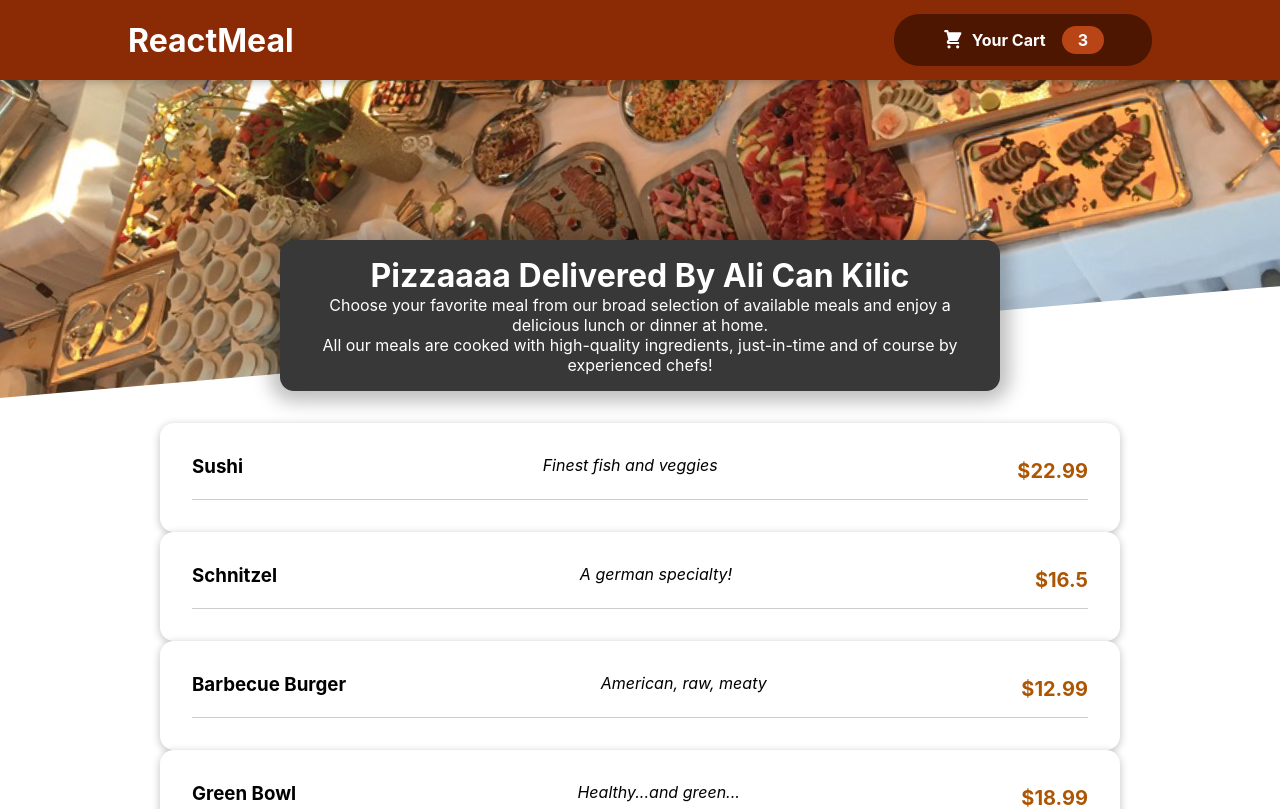
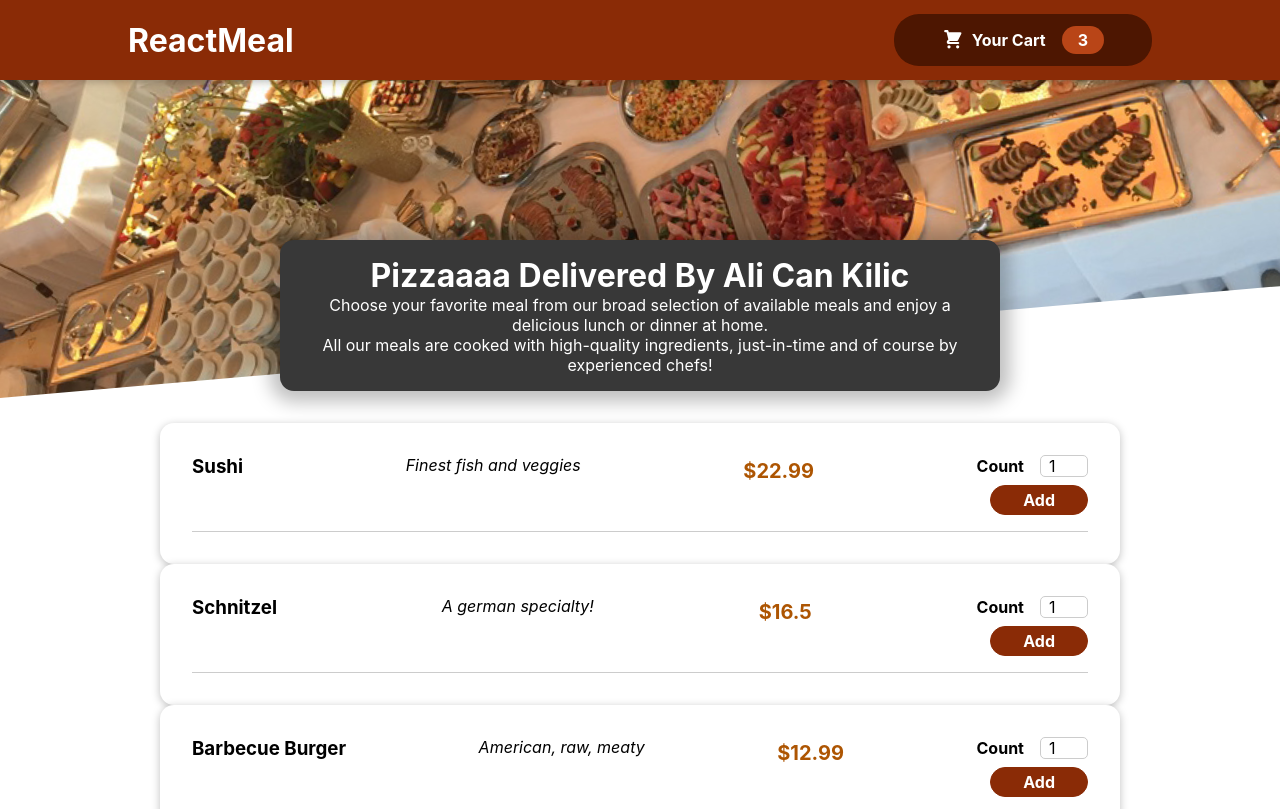
Before and after one commit to alicankilic/ReactPizza, a React (Create React App) app: page / in a window 1280 px wide. Shown: the top 809 px of the page. Built offline with nearby package versions, Linux system fonts and the light colour scheme.

Commit message:
Added Card, InputField and modified some code

```diff
--- a/src/components/Layout/Card/Card.js
+++ b/src/components/Layout/Card/Card.js
@@ -4,12 +4,12 @@ import MealItem from "./MealItem";
 
 const Card = (props) => {
 
-    const {name,description,price} = props;
+    const {name,description,price,id} = props;
 
 
     return (
         <div className={styles.card}>
-            <MealItem name={name} description={description} price={price} />
+            <MealItem name={name} description={description} price={price} id={id}/>
         </div>
     );
 }
--- /dev/null
+++ b/src/components/Layout/Card/Input.module.css
@@ -0,0 +1,18 @@
+.input {
+    display: flex;
+    align-items: center;
+    margin-bottom: 0.5rem;
+  }
+
+  .input label {
+    font-weight: bold;
+    margin-right: 1rem;
+  }
+
+  .input input {
+    width: 3rem;
+    border-radius: 5px;
+    border: 1px solid #ccc;
+    font: inherit;
+    padding-left: 0.5rem;
+  }
--- a/src/components/Layout/Card/MealItem.js
+++ b/src/components/Layout/Card/MealItem.js
@@ -1,12 +1,27 @@
-import React from "react";
+import React, {useState} from "react";
 import Styles from "./MealItem.module.css";
+import Styles2 from "./Input.module.css";
+import Styles3 from "./MealItemForm.module.css";
 
 const MealItem = (props) => {
+
+
+  const [inputVal,setInputVal] = useState(1);
+
+  const inputHandler = () => setInputVal(inputVal+1);
+
   return (
     <div className={Styles.meal}>
       <h3>{props.name}</h3>
       <span className={Styles.description}>{props.description}</span>
       <span className={Styles.price}>{`$${props.price}`}</span>
+      <form className={Styles3.form}>
+        <div className={Styles2.input}>
+         <label htmlFor={props.id}>Count</label>
+         <input id={props.id} type="number" min="1" max="5" defaultValue="1" value={inputVal}/>
+        </div>
+        <button type="button" onClick={inputHandler}>Add</button>
+      </form>
     </div>
   );
 };
--- /dev/null
+++ b/src/components/Layout/Card/MealItemForm.module.css
@@ -0,0 +1,20 @@
+.form {
+    text-align: right;
+  }
+
+  .form button {
+    font: inherit;
+    cursor: pointer;
+    background-color: #8a2b06;
+    border: 1px solid #8a2b06;
+    color: white;
+    padding: 0.25rem 2rem;
+    border-radius: 20px;
+    font-weight: bold;
+  }
+
+  .form button:hover,
+  .form button:active {
+    background-color: #641e03;
+    border-color: #641e03;
+  }
--- a/src/components/Meals/AvailableMeals.js
+++ b/src/components/Meals/AvailableMeals.js
@@ -34,7 +34,7 @@ const AvailableMeals = (props) => {
     <section className={styles.meals}>
       <ul>
         {DUMMY_MEALS.map((elt) => {
-          return (<Card name={elt.name} description={elt.description} price={elt.price}/>)
+          return (<Card name={elt.name} description={elt.description} price={elt.price} id = {elt.id} />)
         })}
       </ul>
     </section>
```
